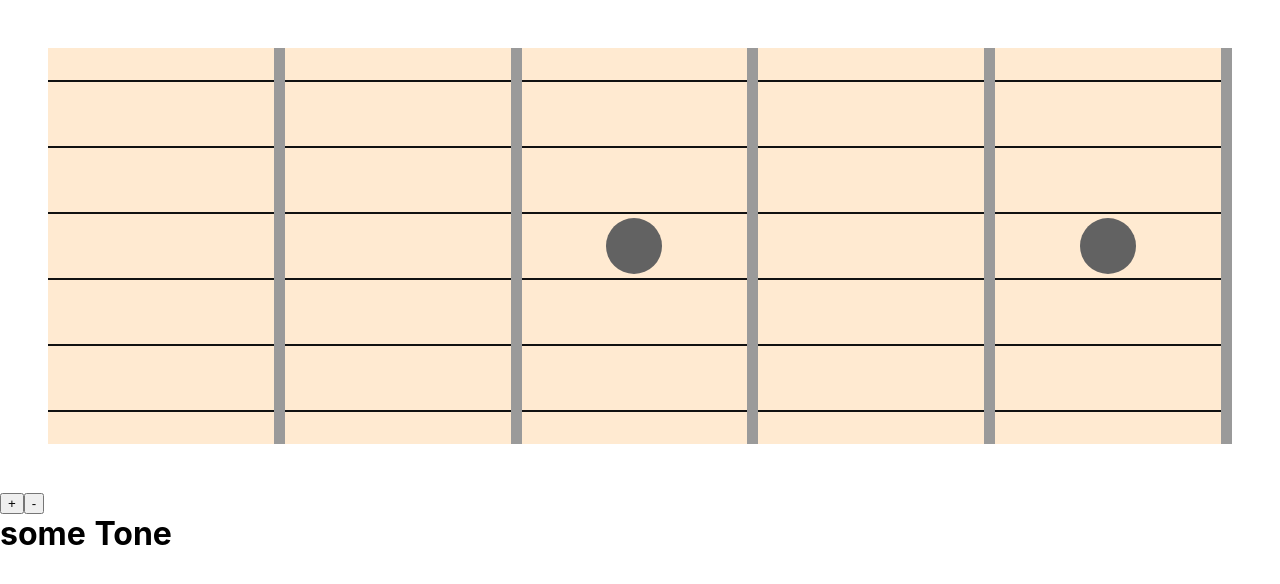
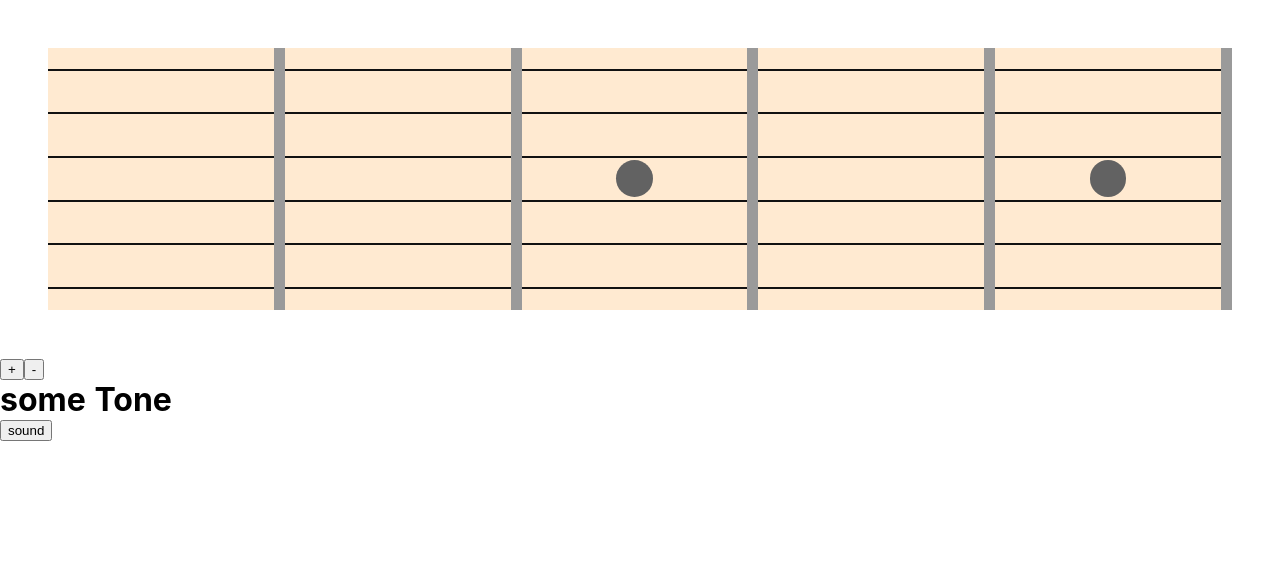
Before and after one commit to ropfoo/fretical, a Nuxt app: page / in a window 1280 px wide. Shown: the top 584 px of the page. Built offline with nearby package versions, Linux system fonts and the light colour scheme.

Commit message:
added tone api + mute button, renamed tone names, added tone control

```diff
--- a/assets/scss/components/layout/_fret.scss
+++ b/assets/scss/components/layout/_fret.scss
@@ -12,29 +12,13 @@
     justify-content: center;
     height: 100%;
     width: 100%;
-    z-index: 0;
 
     &--circle {
       position: relative;
-      width: 3.5rem;
-      height: 3.5rem;
+      width: 2.3rem;
+      height: 2.3rem;
       background: $color-fret-circle;
       border-radius: 50%;
     }
   }
 }
-
-.c-string {
-  position: relative;
-  display: flex;
-  flex-direction: column;
-  justify-content: center;
-  align-items: center;
-  padding: 1rem 0rem;
-  z-index: 2;
-  hr {
-    border: 0.07rem solid #111;
-    margin: 1rem 0;
-    width: 100%;
-  }
-}
--- /dev/null
+++ b/assets/scss/components/layout/_string.scss
@@ -0,0 +1,21 @@
+.c-string {
+  @include button-type;
+  position: relative;
+  display: flex;
+  flex-direction: column;
+  justify-content: center;
+  align-items: center;
+  padding: 1rem 0rem;
+  z-index: 2;
+  hr {
+    border: 0.07rem solid #111;
+    margin: 0.3rem 0;
+    width: 100%;
+    transition: 0.3s;
+  }
+  &:hover {
+    hr {
+      border-color: lightgreen;
+    }
+  }
+}
--- a/assets/scss/main.scss
+++ b/assets/scss/main.scss
@@ -6,8 +6,15 @@ Settings : Variables and other settings
 //@import "./settings/_media.scss";
 
 /* ====================================================================================
+// Tools : Mixins
+ ==================================================================================== */
+
+@import './tools/_mixins.scss';
+
+/* ====================================================================================
 // Components : Individual components - layout
  ==================================================================================== */
 
 @import './components/layout/_fretboard.scss';
 @import './components/layout/_fret.scss';
+@import './components/layout/_string.scss';
--- /dev/null
+++ b/assets/scss/tools/_mixins.scss
@@ -0,0 +1,3 @@
+@mixin button-type {
+  cursor: pointer;
+}
--- a/components/String.vue
+++ b/components/String.vue
@@ -5,14 +5,24 @@
 </template>
 
 <script>
-import { mapMutations } from 'vuex';
+import { mapMutations, mapGetters } from 'vuex';
+import * as Tone from 'tone';
 
 export default {
   props: ['tone'],
+  computed: mapGetters({
+    sound: 'tones/getSound'
+  }),
   methods: {
     returnTone() {
       console.log(this.tone);
       this.$store.commit('tones/setActiveTone', this.tone);
+
+      if (this.sound) {
+        //create a synth and connect it to the master output (your speakers)
+        const synth = new Tone.Synth().toMaster();
+        synth.triggerAttackRelease(`${this.tone}`, '8n');
+      }
     }
   }
 };
--- a/package.json
+++ b/package.json
@@ -11,9 +11,10 @@
     "generate": "nuxt generate"
   },
   "dependencies": {
+    "@nuxtjs/axios": "^5.3.6",
+    "@nuxtjs/pwa": "^3.0.0-0",
     "nuxt": "^2.0.0",
-    "@nuxtjs/axios": "^5.3.6",
-    "@nuxtjs/pwa": "^3.0.0-0"
+    "tone": "^13.8.25"
   },
   "devDependencies": {
     "@nuxtjs/style-resources": "^1.0.0",
--- a/pages/index.vue
+++ b/pages/index.vue
@@ -4,13 +4,13 @@
     <button @click="fretCount++">+</button>
     <button @click="fretCount--">-</button>
     <h1>{{ activeTone }}</h1>
+    <button @click="toggleSound">sound</button>
   </div>
 </template>
 
 <script>
 import Fretboard from '../components/Fretboard.vue';
-import { mapGetters } from 'vuex';
-
+import { mapGetters, mapMutations } from 'vuex';
 export default {
   components: {
     Fretboard
@@ -21,7 +21,13 @@ export default {
     };
   },
   computed: mapGetters({
-    activeTone: 'tones/getActiveTone'
-  })
+    activeTone: 'tones/getActiveTone',
+    sound: 'tones/getSound'
+  }),
+  methods: {
+    toggleSound() {
+      this.$store.commit('tones/toggleSound', !this.sound);
+    }
+  }
 };
 </script>
--- a/store/tones.js
+++ b/store/tones.js
@@ -1,19 +1,25 @@
-export const state = {
+export const state = () => ({
+  sound: true,
   activeTone: 'some Tone',
   tones: {
     defaultTones: [
-      ['F', 'C', 'G#', 'D#', 'A#', 'F'],
-      ['F#', 'C#', 'A', 'E', 'B', 'F#'],
-      ['G', 'D', 'A#', 'F', 'C', 'G'],
-      ['G#', 'D#', 'B', 'F#', 'C#', 'G#'],
-      ['A', 'E', 'C', 'G', 'D', 'A']
+      ['F4', 'C4', 'G#3', 'D#3', 'A#2', 'F2'],
+      ['F#4', 'C#4', 'A3', 'E3', 'B2', 'F#2'],
+      ['G4', 'D4', 'A#3', 'F3', 'C3', 'G2'],
+      ['G#4', 'D#4', 'B3', 'F#3', 'C#3', 'G#2'],
+      ['A4', 'E4', 'C4', 'G3', 'D3', 'A2'],
+      ['A#4', 'F4', 'C#4', 'G#3', 'D#3', 'A#2'],
+      ['B4', 'F#4', 'D4', 'A3', 'E3', 'B2']
     ]
   }
-};
+});
 
 export const mutations = {
   setActiveTone(state, tone) {
     state.activeTone = tone;
+  },
+  toggleSound(state, toggle) {
+    state.sound = toggle;
   }
 };
 
@@ -23,5 +29,8 @@ export const getters = {
   },
   getActiveTone(state) {
     return state.activeTone;
+  },
+  getSound(state) {
+    return state.sound;
   }
 };
```
Also changed, not shown: 1 other file (tests, documents, lock files or other folders).
